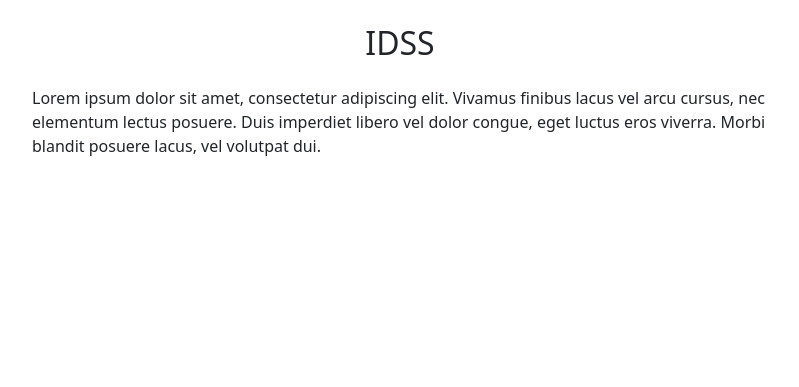
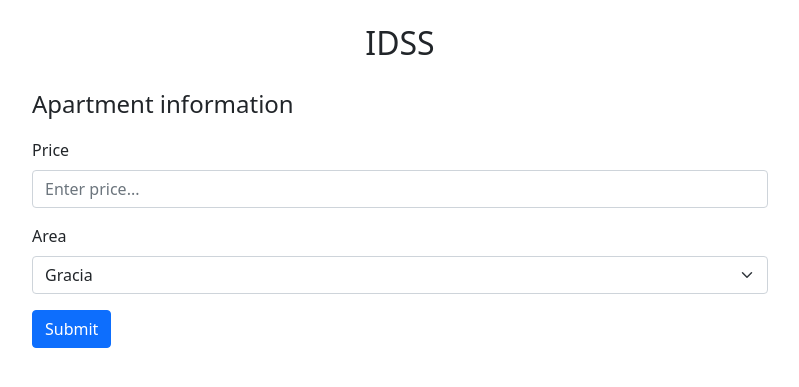
Before and after one commit to viktor-enzell/idss-project, a Django app: page / in a window 1280 px wide. Shown: the top 387 px of the page, without its empty margins (240-1039 px from the left). Run offline with Django 3.2, Linux system fonts and the light colour scheme; some libraries are stand-ins or nearby versions.

Commit message:
Added example input form fields.

```diff
--- /dev/null
+++ b/project/forms.py
@@ -0,0 +1,21 @@
+from django import forms
+
+
+class ApartmentInfoForm(forms.Form):
+    price = forms.IntegerField(
+        required=True,
+        widget=forms.TextInput(attrs={
+            'type': 'number',
+            'class': 'form-control',
+            'placeholder': 'Enter price...'
+        })
+    )
+
+    area = forms.ChoiceField(
+        required=True,
+        choices=(('gracia', 'Gracia'), ('eixample', 'Eixample'),),
+        widget=forms.Select(attrs={
+            'type': 'text',
+            'class': 'form-select'
+        })
+    )
--- a/project/templates/index.html
+++ b/project/templates/index.html
@@ -6,7 +6,23 @@
 
     <h1 class="fs-2 text-center mb-4">IDSS</h1>
 
-    <p>{{ lorem_ipsum }}</p>
+    <p class="fs-4 mb-3">Apartment information</p>
+
+    <form action="/" method="get">
+      {% csrf_token %}
+      {{ apartment_info_form.non_field_errors }}
+      {% for field in apartment_info_form %}
+        <div class="mb-3">
+          {{ field.errors }}
+          <label class="form-label" for="{{ field.auto_id }}">{{ field.label }}</label>
+          {{ field }}
+          {% if field.help_text %}
+            <div class="form-text">{{ field.help_text|safe }}</div>
+          {% endif %}
+        </div>
+      {% endfor %}
+      <button type="submit" class="btn btn-primary">Submit</button>
+    </form>
 
   </div>
 {% endblock %}
--- a/project/views.py
+++ b/project/views.py
@@ -1,4 +1,6 @@
 from django.shortcuts import render
+
+from project.forms import ApartmentInfoForm
 
 
 def index(request):
@@ -6,10 +8,24 @@ def index(request):
     Handling all GET and POST requests.
     """
     if request.method == 'GET':
+        if request.GET.get('price', False):
+            apartment_info_form = ApartmentInfoForm(request.GET)
+            if apartment_info_form.is_valid():
+                price = apartment_info_form.cleaned_data.get('price', False)
+                request.session['price'] = price
+
+                area = apartment_info_form.cleaned_data.get('area', False)
+                request.session['area'] = area
+
+                context = {
+                    'apartment_info_form': apartment_info_form,
+                    'price': price,
+                    'area': area,
+                }
+                return render(request, 'index.html', context)
+
+        apartment_info_form = ApartmentInfoForm()
         context = {
-            'lorem_ipsum': f'Lorem ipsum dolor sit amet, consectetur adipiscing elit. '
-                           f'Vivamus finibus lacus vel arcu cursus, nec elementum lectus '
-                           f'posuere. Duis imperdiet libero vel dolor congue, eget luctus '
-                           f'eros viverra. Morbi blandit posuere lacus, vel volutpat dui.',
+            'apartment_info_form': apartment_info_form,
         }
         return render(request, 'index.html', context)
```
